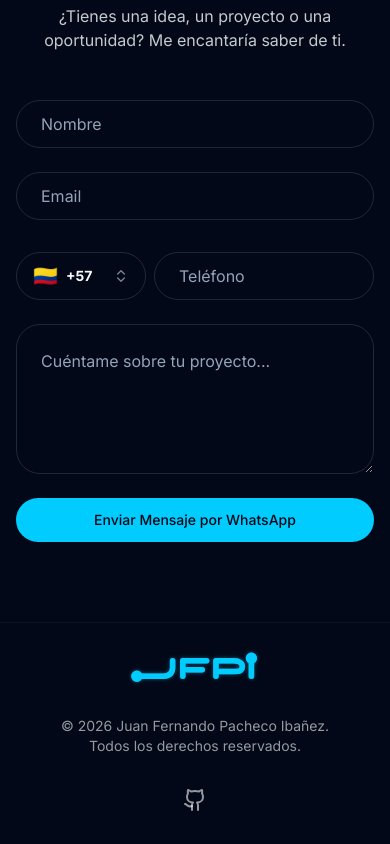
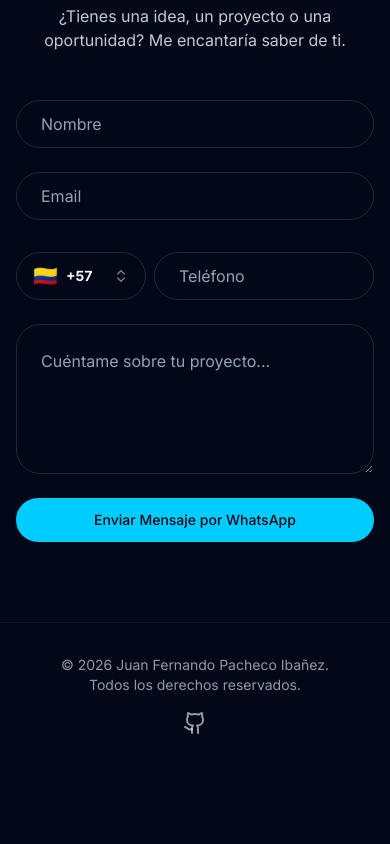
Before and after one commit to juanfer93/my-portfolio, a Next.js app: page / in a window 390 px wide. Shown: the part 7888-8732 px from the top of the page. After the commit the page ends 8655 px from the top, so only its background shows below. Built offline with nearby package versions, Linux system fonts and the light colour scheme.

Commit message:
refine: slow logo motion and simplify footer

```diff
--- a/src/app/globals.css
+++ b/src/app/globals.css
@@ -64,7 +64,7 @@
 .logo-mark--animated .logo-mark__path {
   stroke-dasharray: 500;
   stroke-dashoffset: 500;
-  animation: logo-mark-draw 1000ms cubic-bezier(0.22, 1, 0.36, 1) forwards;
+  animation: logo-mark-draw 1300ms cubic-bezier(0.22, 1, 0.36, 1) forwards;
 }
 
 .logo-mark--animated .logo-mark__path--j {
@@ -72,31 +72,31 @@
 }
 
 .logo-mark--animated .logo-mark__path--j-terminal {
-  animation-delay: 430ms;
+  animation-delay: 440ms;
 }
 
 .logo-mark--animated .logo-mark__path--f {
-  animation-delay: 520ms;
+  animation-delay: 540ms;
 }
 
 .logo-mark--animated .logo-mark__path--f-cross {
-  animation-delay: 610ms;
+  animation-delay: 640ms;
 }
 
 .logo-mark--animated .logo-mark__path--p {
-  animation-delay: 700ms;
+  animation-delay: 740ms;
 }
 
 .logo-mark--animated .logo-mark__path--i {
-  animation-delay: 820ms;
+  animation-delay: 870ms;
 }
 
 .logo-mark--animated .logo-mark__path--i-terminal {
-  animation-delay: 900ms;
+  animation-delay: 1000ms;
 }
 
 .logo-mark--animated {
-  animation: logo-mark-glow 650ms 2050ms cubic-bezier(0.2, 0, 0, 1) both;
+  animation: logo-mark-glow 650ms 2500ms cubic-bezier(0.2, 0, 0, 1) both;
 }
 
 @keyframes logo-mark-draw {
--- a/src/components/layout/footer.tsx
+++ b/src/components/layout/footer.tsx
@@ -1,18 +1,14 @@
 import Link from 'next/link';
 import { Github } from 'lucide-react';
-import Logo from '../logo';
 
 const Footer = () => {
   return (
     <footer className="w-full border-t border-border/40 bg-background">
-      <div className="container mx-auto grid grid-cols-1 md:grid-cols-3 items-center gap-8 px-4 py-8 sm:px-6 lg:px-8">
-        <div className="flex items-center gap-2 justify-center md:justify-start">
-          <Logo />
-        </div>
-        <p className="text-sm text-foreground/60 text-center">
+      <div className="container relative mx-auto flex flex-col items-center justify-center gap-4 px-4 py-8 sm:px-6 lg:px-8 md:min-h-24">
+        <p className="text-center text-sm text-foreground/60">
           &copy; {new Date().getFullYear()} Juan Fernando Pacheco Ibañez. <br className="sm:hidden" />Todos los derechos reservados.
         </p>
-        <div className="flex items-center justify-center md:justify-end gap-4">
+        <div className="flex items-center justify-center gap-4 md:absolute md:right-6 lg:right-8">
           <Link href="https://github.com/juanfer93" target="_blank" rel="noopener noreferrer" aria-label="GitHub">
             <Github className="h-6 w-6 text-foreground/60 transition-colors hover:text-primary" />
           </Link>
--- a/src/components/layout/header.tsx
+++ b/src/components/layout/header.tsx
@@ -29,6 +29,12 @@ const Header = () => {
       className={`sticky top-0 z-50 w-full transition-all duration-300 ${isScrolled ? 'border-b border-border/40 bg-background/95 backdrop-blur supports-[backdrop-filter]:bg-background/60' : 'bg-transparent'}`}
     >
       <div className="container relative mx-auto flex h-20 items-center justify-center px-4 sm:px-6 lg:px-8">
+        <div className="absolute left-4 hidden items-center gap-3 sm:left-6 md:flex lg:left-8" aria-hidden="true">
+          <span className="relative block h-1.5 w-1.5 rounded-full bg-primary/70 shadow-[0_0_8px_hsl(var(--primary)/0.45)]" />
+          <span className="h-px w-8 bg-primary/35" />
+          <span className="font-mono text-[10px] tracking-[0.18em] text-foreground/40">JFPI / PORTFOLIO</span>
+        </div>
+
         <nav className="hidden md:flex items-center gap-8">
           {navLinks.map((link) => (
             <Link
```
